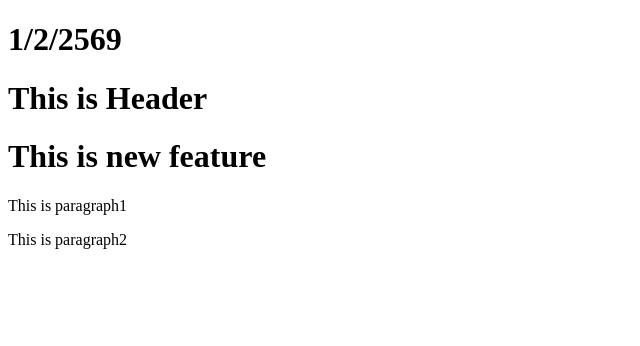
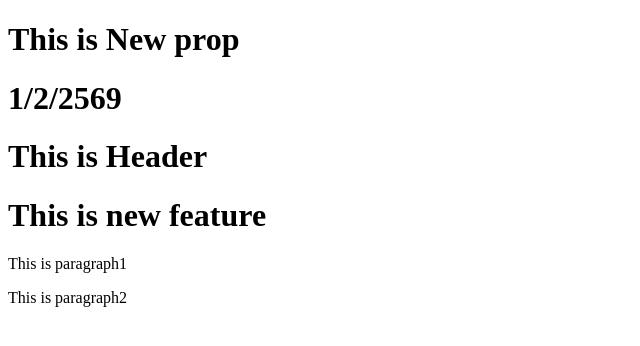
Before and after one commit to SAKSITKU/sample-git2_, a plain HTML site: page index.html in a window 1280 px wide. Shown: the whole page, without its empty margins (0-640 px from the left). Drawn offline with Linux system fonts and the light colour scheme.

Commit message:
Fixes #2: correct HTML structure

```diff
--- a/index.html
+++ b/index.html
@@ -5,6 +5,7 @@
 	<title>Sample git!!!</title>
 </head>
 <body>
+	<h1>This is New prop</h1>
 	<h1>1/2/2569</h1>
 	<h1>This is Header</h1>
 	<h1>This is new feature</h1>
```
